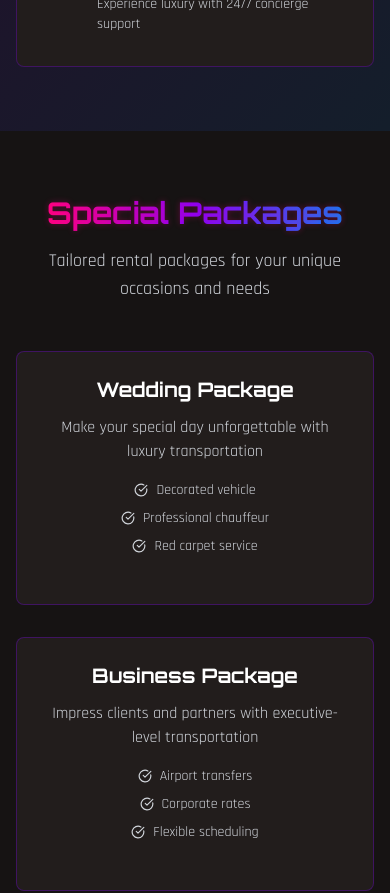
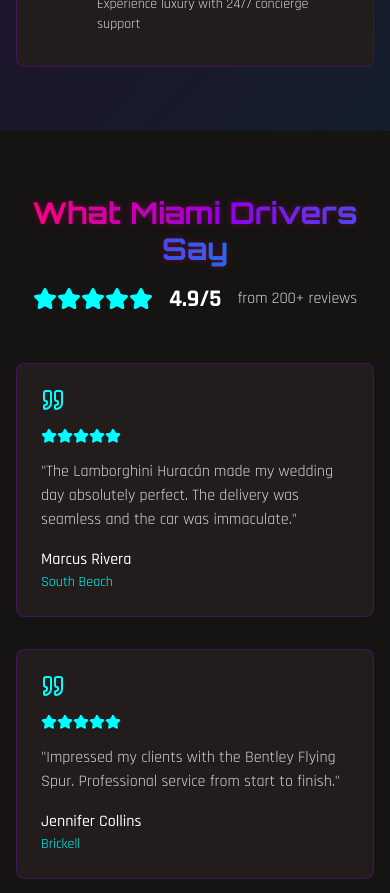
Before and after one commit to mightworkron/vice-city-motors, a React (Vite) app: page /exotic-rentals in a window 390 px wide. Shown: the part 4740-5633 px from the top of the page. Built offline with nearby package versions, Linux system fonts and the light colour scheme.

Commit message:
Remove Special Packages section
Remove the "Special Packages" section from the Exotic Rentals page.

```diff
--- a/src/pages/ExoticRentals.tsx
+++ b/src/pages/ExoticRentals.tsx
@@ -260,45 +260,6 @@ const ExoticRentals = () => {
           </div>
         </section>
 
-        {/* Special Packages */}
-        <section className="py-16">
-          <div className="max-w-7xl mx-auto px-4 sm:px-6 lg:px-8">
-            <div className="text-center mb-12">
-              <h2 className="text-3xl font-orbitron font-bold mb-4">
-                <span className="neon-text">Special Packages</span>
-              </h2>
-              <p className="text-lg text-gray-300 max-w-2xl mx-auto">
-                Tailored rental packages for your unique occasions and needs
-              </p>
-            </div>
-
-            <div className="grid grid-cols-1 md:grid-cols-3 gap-8">
-              {[{
-                title: "Wedding Package",
-                desc: "Make your special day unforgettable with luxury transportation",
-                features: ["Decorated vehicle", "Professional chauffeur", "Red carpet service"]
-              }, {
-                title: "Business Package",
-                desc: "Impress clients and partners with executive-level transportation",
-                features: ["Airport transfers", "Corporate rates", "Flexible scheduling"]
-              }, {
-                title: "Weekend Getaway",
-                desc: "Extended rental packages for Miami Beach adventures",
-                features: ["Multi-day discounts", "Concierge recommendations", "Route planning"]
-              }].map((pkg, index) => <div key={index} className="bg-card rounded-lg p-6 border border-neon-purple/30 text-center">
-                    <h3 className="text-xl font-orbitron font-bold text-white mb-3">{pkg.title}</h3>
-                    <p className="text-gray-300 mb-4">{pkg.desc}</p>
-                    <ul className="space-y-2 mb-6">
-                      {pkg.features.map((feature, idx) => <li key={idx} className="text-sm text-gray-300 flex items-center justify-center">
-                          <CheckCircle className="text-neon-green mr-2" size={14} />
-                          {feature}
-                        </li>)}
-                    </ul>
-                  </div>)}
-            </div>
-          </div>
-        </section>
-
         {/* Social Proof */}
         <SocialProof testimonials={testimonials} />
 
```
